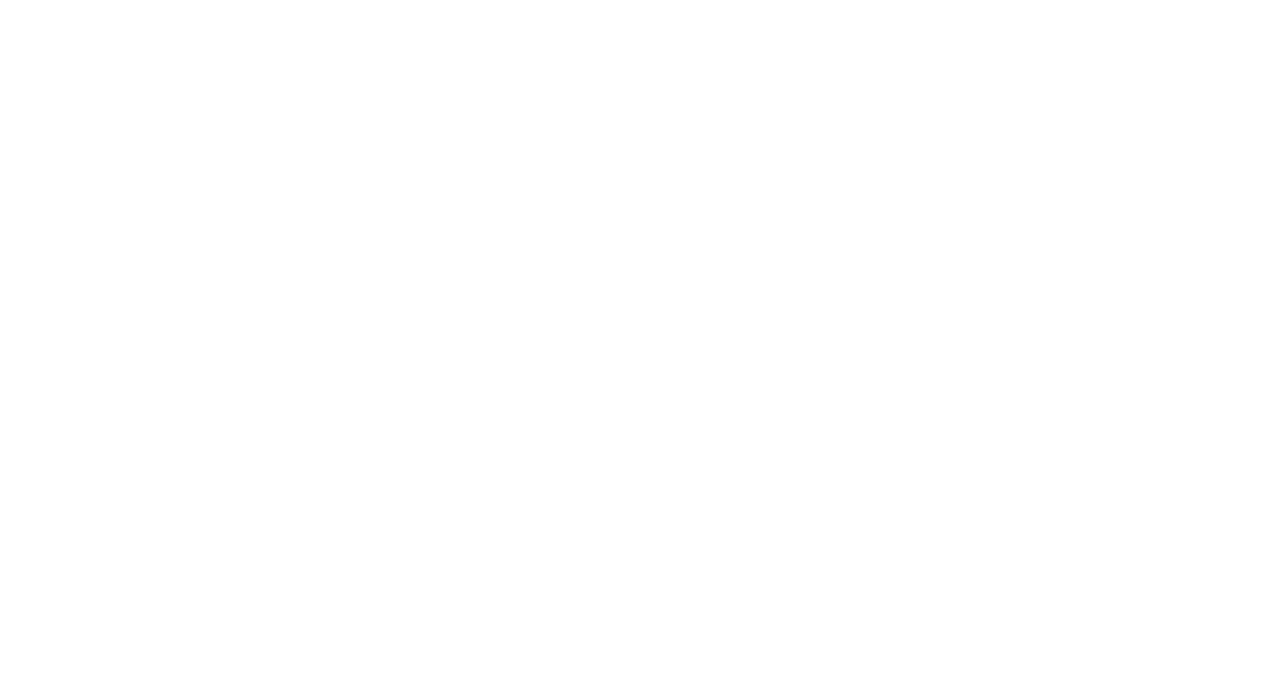
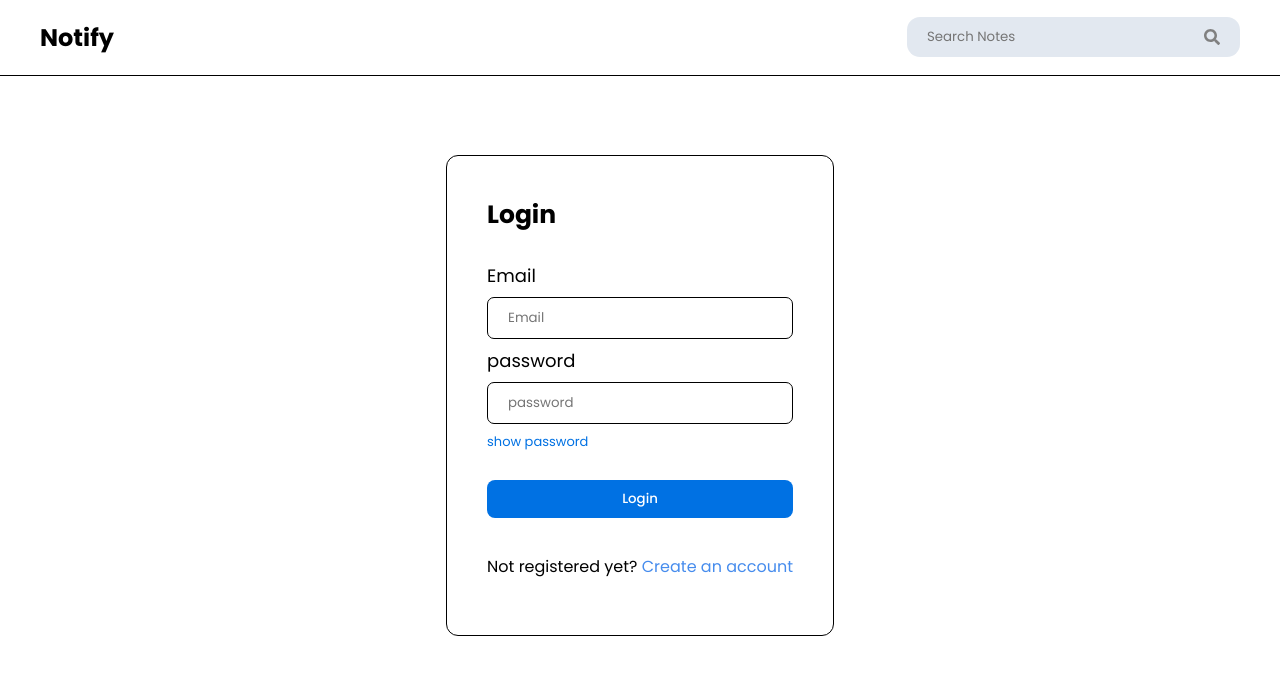
Before and after one commit to Spikree/Notify-frontend, a React (Vite) app: page / in a window 1280 px wide. Before the commit this address had no page. Shown: the top 674 px of the page. Built offline with nearby package versions, Linux system fonts and the light colour scheme.

Commit message:
changed login as the default page

```diff
--- a/src/App.jsx
+++ b/src/App.jsx
@@ -10,7 +10,7 @@ const App = () => {
   return (
     <div className='app'>
       <Routes>
-        <Route path='/login' element={<Login/>}/>
+        <Route path='/' element={<Login/>}/>
         <Route path='/signup' element={<Signup/>}/>
         <Route path='/home' element={<Home/>}/>
       </Routes>
--- a/src/components/navbar/Navbar.jsx
+++ b/src/components/navbar/Navbar.jsx
@@ -11,7 +11,7 @@ const Navbar = (props) => {
 
   const onLogout = () => {
     localStorage.clear();
-    navigate("/login");
+    navigate("/");
   }
 
   const handleSearch = () => {
--- a/src/pages/home/Home.jsx
+++ b/src/pages/home/Home.jsx
@@ -38,7 +38,7 @@ const Home = () => {
     } catch (error) {
       if (error.response.status === 401) {
         localStorage.clear();
-        navigate("/login")
+        navigate("/")
       }
     }
   }
--- a/src/pages/signup/Signup.jsx
+++ b/src/pages/signup/Signup.jsx
@@ -81,7 +81,7 @@ const Signup = () => {
 
               <button type='submit'>create account</button>
 
-              <p>Already have an account? <Link to={"/login"}>Login here</Link></p>
+              <p>Already have an account? <Link to={"/"}>Login here</Link></p>
             </form>
           </div>
         </div>
```
